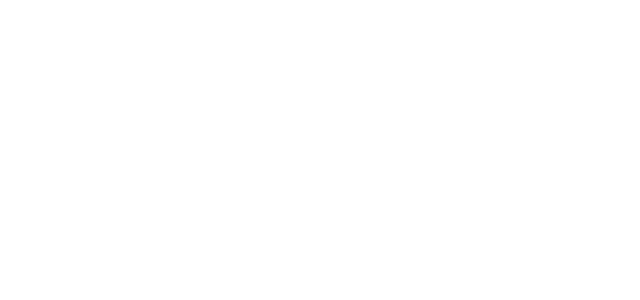
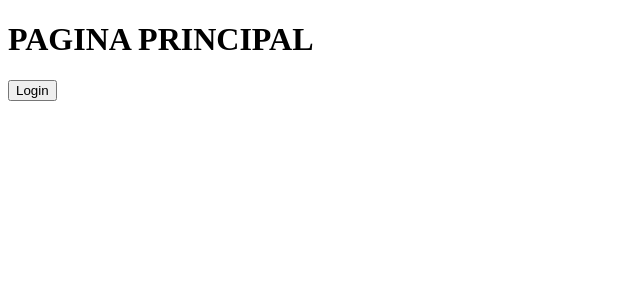
Before and after one commit to ggamco/sanitas-routing-angular, an Angular app: page / in a window 1280 px wide. Shown: the top 300 px of the page, without its empty margins (0-640 px from the left). Built offline with nearby package versions, Linux system fonts and the light colour scheme.

Commit message:
añadido primer path para visualizar el componente inicial

```diff
--- a/src/app/app-routing.module.ts
+++ b/src/app/app-routing.module.ts
@@ -1,8 +1,9 @@
 import { NgModule } from '@angular/core';
 import { RouterModule, Routes } from '@angular/router';
+import { PrincipalViewComponent } from './views/principal-view/principal-view.component';
 
 const routes: Routes = [
-
+  {path: "", component: PrincipalViewComponent}
 ];
 
 @NgModule({
--- a/src/app/views/principal-view/principal-view.component.html
+++ b/src/app/views/principal-view/principal-view.component.html
@@ -1 +1,2 @@
-<p>principal-view works!</p>
+<h1>PAGINA PRINCIPAL</h1>
+<button>Login</button>
```
